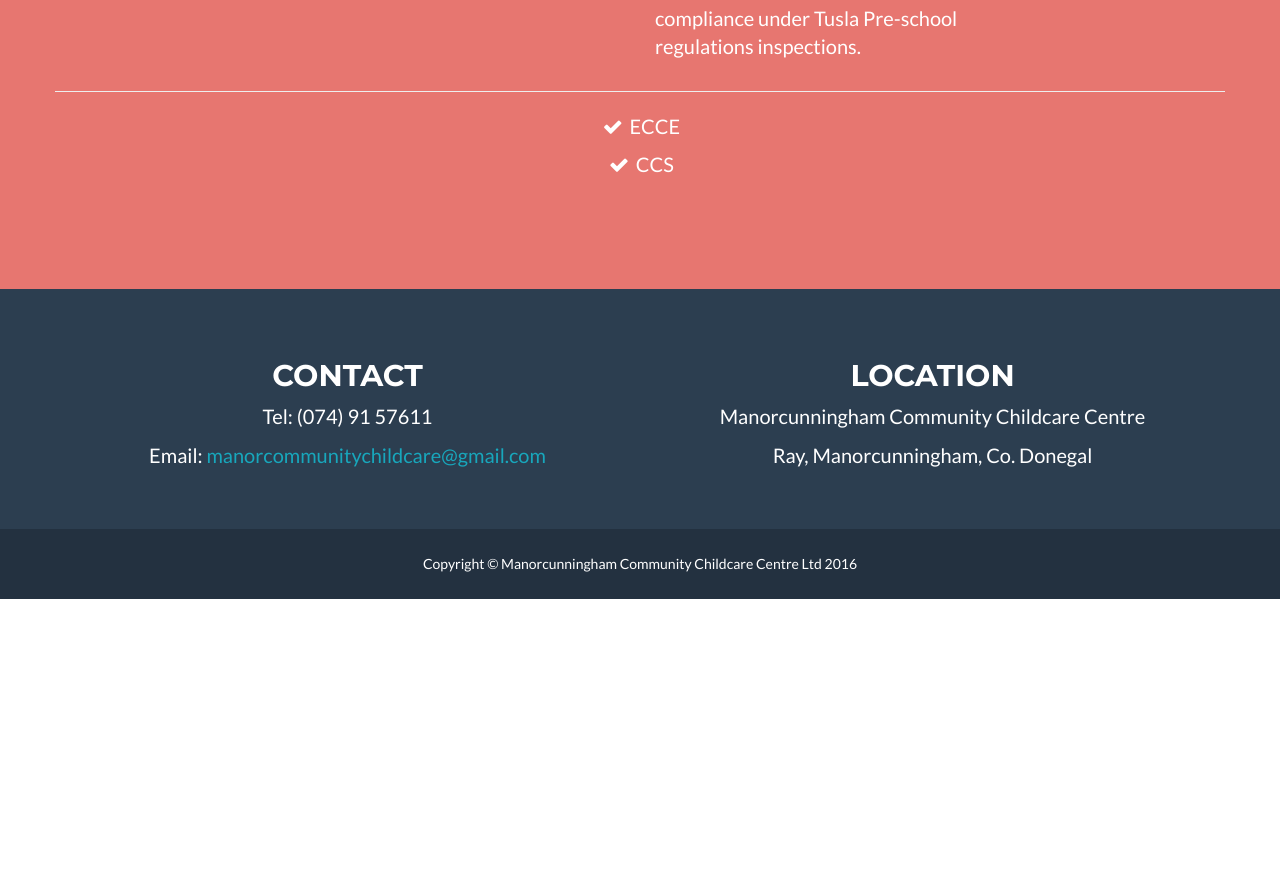
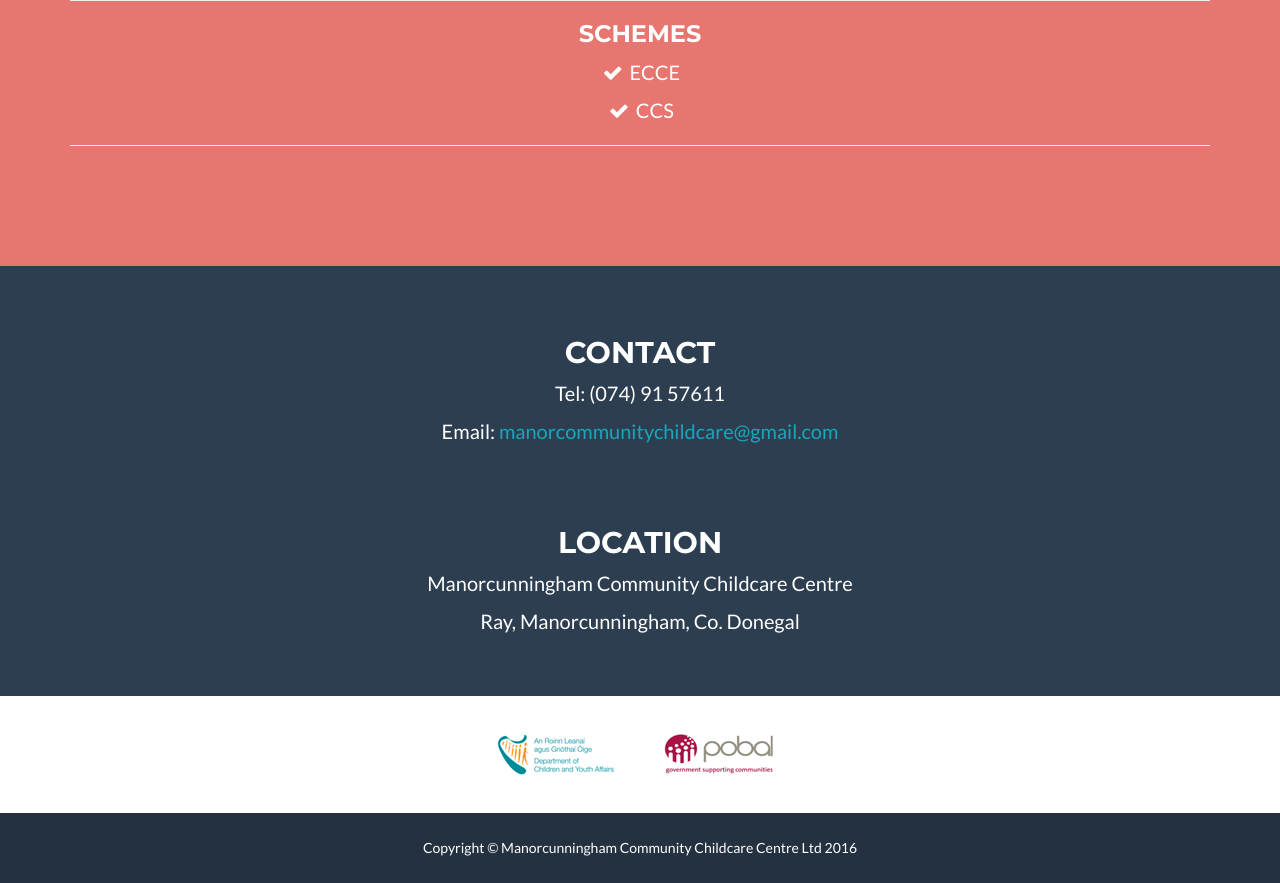
Before and after one commit to pixeledonion/MCCC, a plain HTML site: page index.html in a window 1280 px wide. Shown: the part 1609-2492 px from the top of the page. Before the commit the page ends 2208 px from the top, so only its background shows below. Drawn offline with nearby package versions, Linux system fonts and the light colour scheme.

Commit message:
added gov logos

```diff
--- a/index.html
+++ b/index.html
@@ -189,28 +189,32 @@
                 </div>
             </div>
             <div class="row">
-                <div class="col-lg-4 col-lg-offset-2" style="text-align:justify;">
+                <div class="col-lg-5 " style="text-align:justify;">
 
                     <h3>Staff</h3>
                     <p>The centre employs a team of qualified early years educators with expertise, knowledge and experience in early years education and care. Qualifications range from QQl level 5 to Level 8 Early Years Degree in Early Childhood Studies and Practice.</p>
+                    <br>
                     <h3> Curriculum</h3>
                     <p> The centre values early childhood as an important and distinct time in the life of a child. We nurture children's happiness, health,confidence and learning through the Aistear Curriculum Framework.</p>
+                    <br>
 
                 </div>
-                <div class="col-lg-4">
-                    <h3> Parents</h3>
+                <div class="col-lg-5 col-lg-offset-2">
+                    <h3>Parents</h3>
                     <p> The centre recognises parents as the primary educators of their child and values parental involvement in the service.</p>
+                    <br>
                     <h3> Regulations and Inspections</h3>
                     <p> Manorcunningham Community Childcare Centre is registered with the Child and Family Agency under the Child Care Act 1991 (EYS) 2016. The Pre-School was awarded excellence in all areas of assessment in the department of Education and Skills Education- Focused Inspection Pilot Project 2016. The service has a continuous record of full compliance under Tusla Pre-school regulations inspections.</p>
+                    <br>
                 </div>
 
+            </div>
 
-                <div class="row">
+            <div class="row">
                 <div class="col-lg-12 text-center">
-
                     <hr>
-
-                <p><i class="fa fa-fw" aria-hidden="true" title="Copy to use check"></i>
+                    <h3>Schemes</h3>
+                     <p><i class="fa fa-fw" aria-hidden="true" title="Copy to use check"></i>
       ECCE
 
       </p>
@@ -219,8 +223,11 @@
       CCS
 
       </p>
-                    </div>
+<!--                    <hr class="star-light">-->
+                    <hr>
+                </div>
             </div>
+
 <!--
                 <div class="col-lg-8 col-lg-offset-2 text-center">
                     <a href="#" class="btn btn-lg btn-outline">
@@ -292,7 +299,7 @@
         <div class="footer-above">
             <div class="container">
                 <div class="row">
-                    <div class="footer-col col-md-6">
+                    <div class="footer-col col-md-12">
                         <h2>Contact</h2>
                         <p><span>Tel:</span> (074) 91 57611</p>
                         <p><span>Email:</span> <a href="mailto:manorcommunitychildcare@gmail.com?Subject=Website%20query">manorcommunitychildcare@gmail.com</a></p>
@@ -319,7 +326,7 @@
                         </ul>
                     </div>
 -->
-                    <div class="footer-col col-md-6">
+                    <div class="footer-col col-md-12">
                         <h2>Location</h2>
                         <p>Manorcunningham Community Childcare Centre</p>
                         <p>Ray,
@@ -329,6 +336,17 @@
                 </div>
             </div>
         </div>
+
+        <div>
+            <div class="container">
+                <div class="row">
+                    <div class="col-lg-12" style="padding:2em 0;">
+                        <img src="img/logos-dcya-pobal.gif">
+                    </div>
+                </div>
+            </div>
+        </div>
+
         <div class="footer-below">
             <div class="container">
                 <div class="row">
@@ -338,7 +356,11 @@
                 </div>
             </div>
         </div>
+
+
     </footer>
+
+
 
     <!-- Scroll to Top Button (Only visible on small and extra-small screen sizes) -->
     <div class="scroll-top page-scroll hidden-sm hidden-xs hidden-lg hidden-md">
```
Also changed, not shown: img/logos-dcya-pobal.gif (added).
